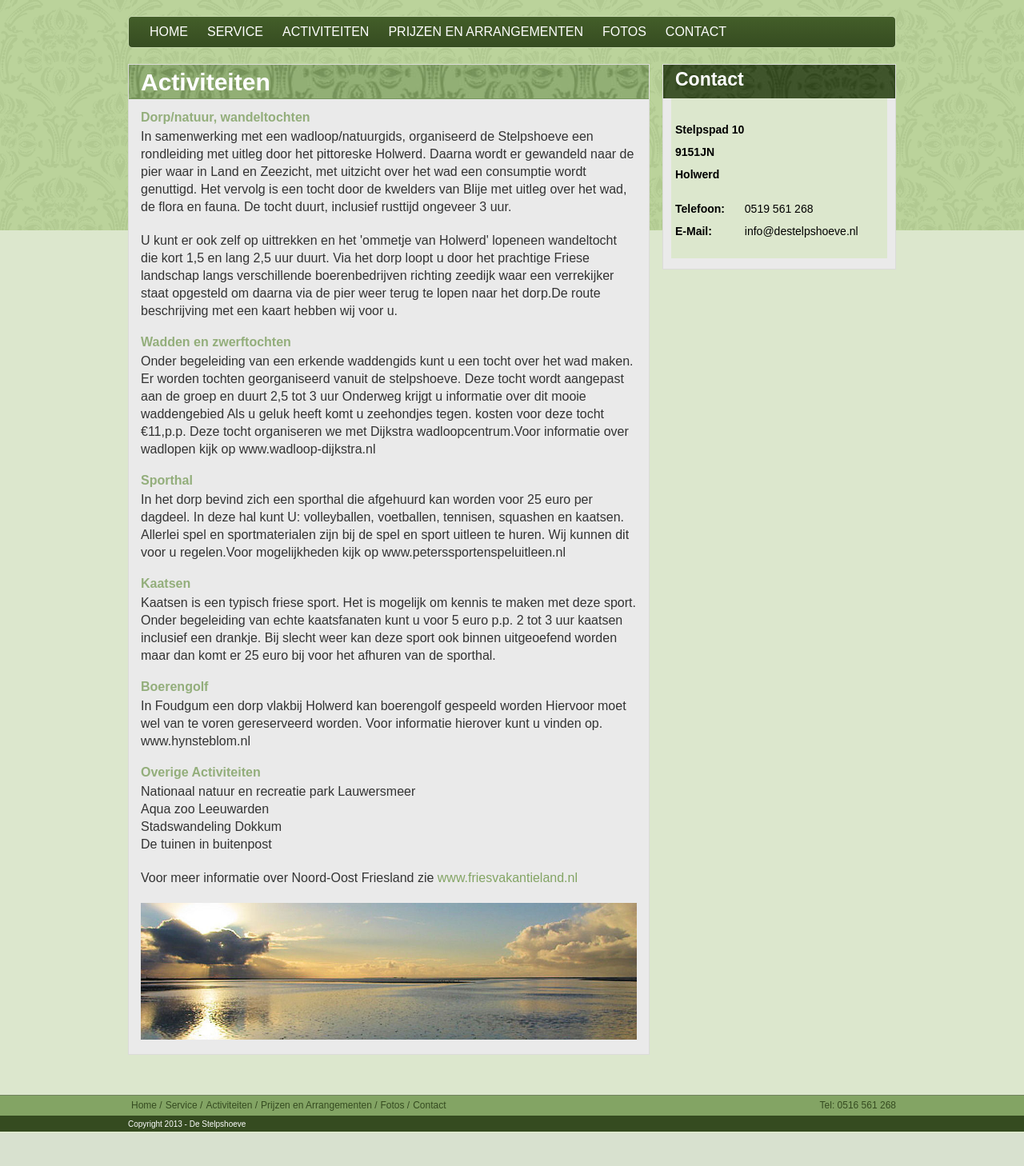
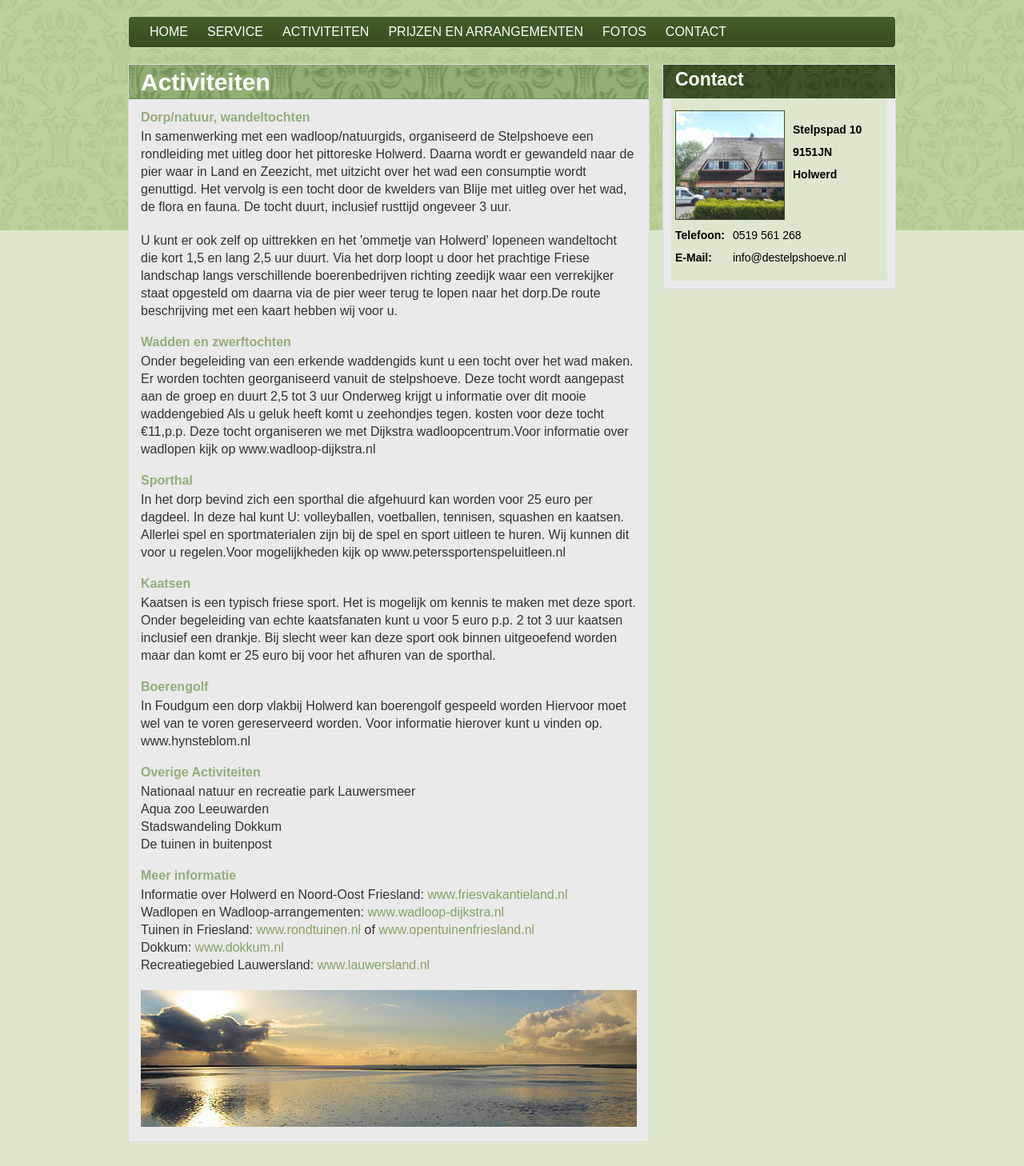
Before and after one commit to Apiria/Stelpshoeve, a PHP site: page /menu/activiteiten.php in a window 1280 px wide. Shown: the part 132-1590 px from the top of the page at 80% size. Before the commit the page ends 1547 px from the top, so only its background shows below. Run offline with PHP 8.4, Linux system fonts and the light colour scheme; lists and menus that the app fills with data are empty; some libraries are stand-ins or nearby versions.

Commit message:
added meer informatie to the activiteiten page and added a picture to the contact box

```diff
--- a/activiteiten.php
+++ b/activiteiten.php
@@ -19,7 +19,12 @@
         Aqua zoo Leeuwarden<br>
         Stadswandeling Dokkum<br>
         De tuinen in buitenpost</p>
-    <p>Voor meer informatie over Noord-Oost Friesland  zie  <a href="http://www.friesvakantieland.nl">www.friesvakantieland.nl</a></p>
+    <h2>Meer informatie</h2>
+    <p>Informatie over Holwerd en Noord-Oost Friesland: <a href="http://www.friesvakantieland.nl">www.friesvakantieland.nl</a><br/>
+        Wadlopen en Wadloop-arrangementen: <a href="http://www.wadloop-dijkstra.nl">www.wadloop-dijkstra.nl</a><br/>
+        Tuinen in Friesland: <a href="http://www.rondtuinen.nl">www.rondtuinen.nl</a> of <a href="http://www.opentuinenfriesland.nl">www.opentuinenfriesland.nl</a><br/>
+        Dokkum: <a href="http://www.dokkum.nl">www.dokkum.nl</a><br/>
+        Recreatiegebied Lauwersland: <a href="http://www.lauwersland.nl">www.lauwersland.nl</a></p>
     <img class="image" src="<?php echo siteUrl(); ?>/images/zee-uitzicht.jpg">
 </div>
 <?php include("includes/footer.php"); ?>
--- a/includes/contact-box.php
+++ b/includes/contact-box.php
@@ -2,7 +2,8 @@
     <div class="side-frame-header">
         <h1>Contact</h1>
     </div>
-    <div class="side-frame-content">
+    <div class="side-frame-content cf">
+        <img class="contact-image" src="<?php echo siteUrl(); ?>/images/contact-image.jpg">
         <table class="contact-table">
             <tr>
                 <th>Stelpspad 10</th>
@@ -14,7 +15,8 @@
                 <th>Holwerd</th>
             </tr>
         </table>
-        <table class="contact-table">
+
+        <table class="contact-table-2">
             <tr>
                 <th>Telefoon:</th>
                 <td>0519 561 268</td>
--- a/style.css
+++ b/style.css
@@ -349,7 +349,7 @@ body{
         float:right;
         background-color:#eaeaea;
         border:1px solid #dbdcd9;
-        height:255px;
+        min-height:200px;
         width:290px;
     }
 
@@ -367,13 +367,16 @@ body{
         .side-frame-content{
             background-color:#dce7cd;
             width:270px;
-            height:190px;
+            min-height:200px;
             margin-left:10px;
             padding-top:10px;
+            margin-bottom:10px;
         }
 
         .contact-table{
             border:0;
+            float:left;
+            width:120px;
         }
 
         .contact-table td{
@@ -384,6 +387,28 @@ body{
             border:0;
             text-align:left;
         }
+
+        .contact-image{
+            float:left;
+            border:1px solid #354b20;
+            margin:5px;
+
+        }
+
+.contact-table-2{
+    border:0;
+    width:130px;
+}
+
+    .contact-table-2 td{
+        border0;
+    }
+
+    .contact-table-2 th{
+        border:0;
+        text-align:left;
+}
+
 /** ========================= /
 /* == Table  == */
 /* ========================= **/
@@ -407,8 +432,6 @@ body{
     .clean-table th{
         text-align:left;
     }
-
-
 /** ========================= /
 /* == reserveren == */
 /* ========================= **/
```
Also changed, not shown: images/contact-image.jpg (added).
